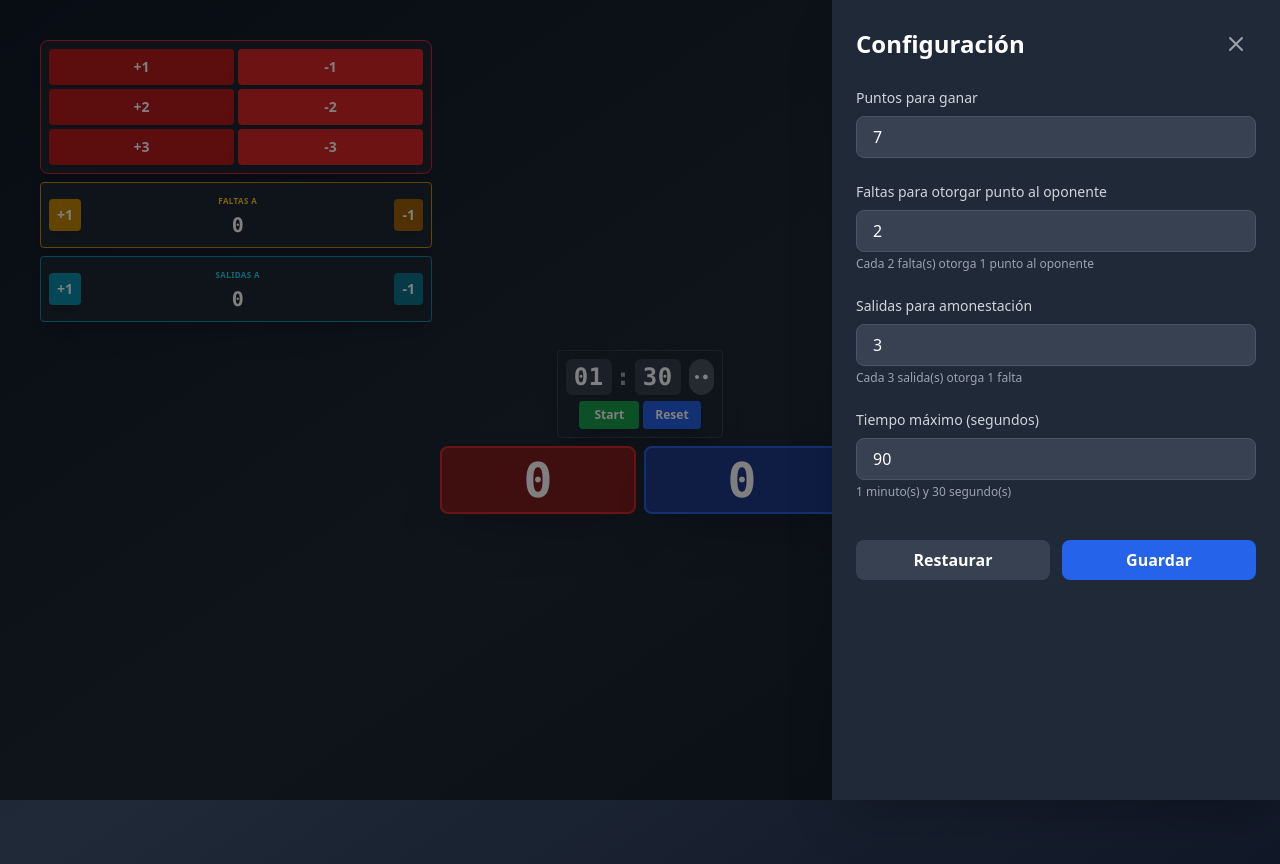
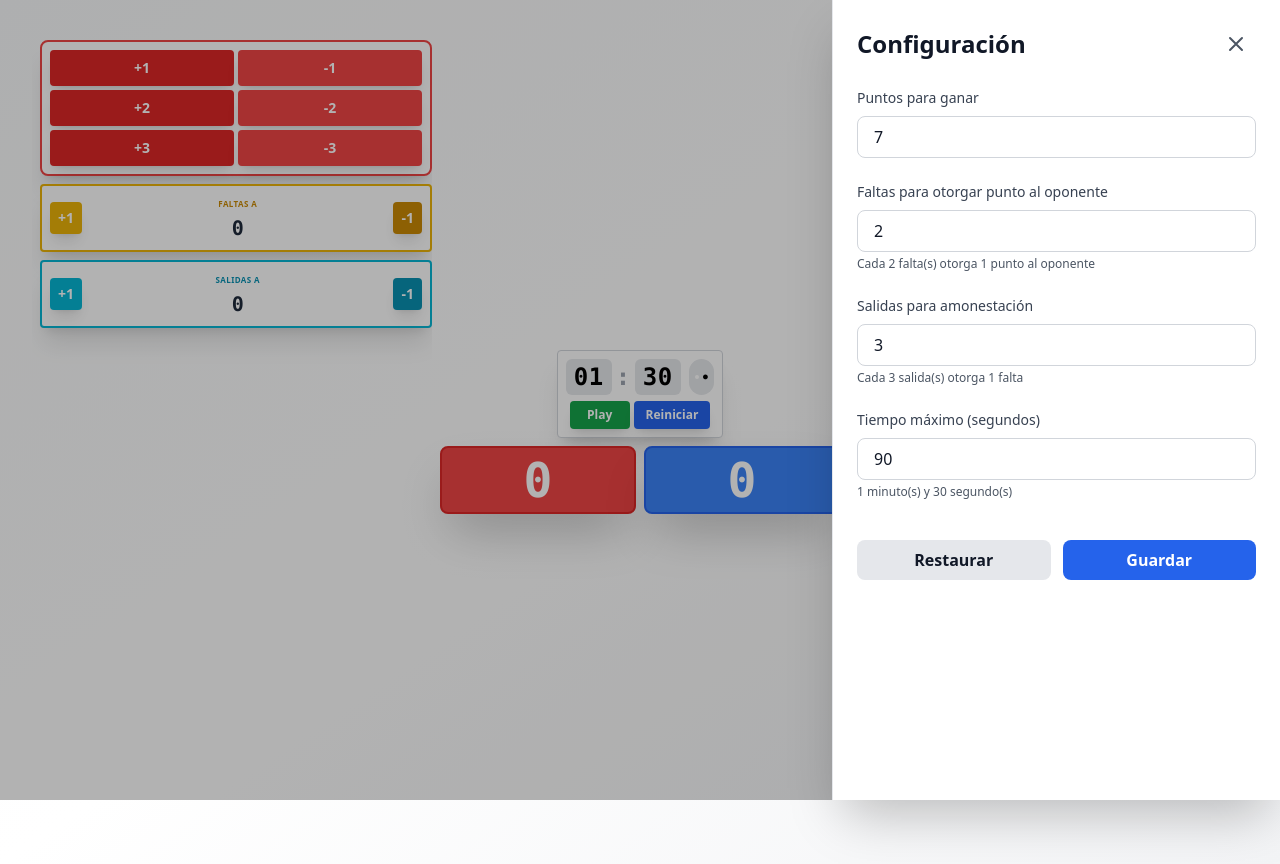
Before and after one commit to JCalderin91/combat-score, a Vue app: page / in a window 1280 px wide. Both pictures are taken after a click on the button 1250 px from the left and 30 px from the top of the page. Built offline with nearby package versions, Linux system fonts and the light colour scheme.

Commit message:
Update UI styles for improved accessibility and visual consistency across components. Change background colors, text colors, and button styles in various components including App.vue, ConfigPanel.vue, PlayerControls.vue, PlayerScore.vue, PlayerStats.vue, Timer.vue, and index.html.

```diff
--- a/index.html
+++ b/index.html
@@ -22,7 +22,7 @@
     <meta name="twitter:description" content="Sistema digital de puntuación para combates deportivos en tiempo real." />
 
     <!-- Theme Color -->
-    <meta name="theme-color" content="#111827" />
+    <meta name="theme-color" content="#ffffff" />
 
     <!-- Robots -->
     <meta name="robots" content="index, follow" />
--- a/src/App.vue
+++ b/src/App.vue
@@ -14,14 +14,14 @@ const { isFullscreen, toggleFullscreen } = useFullscreen();
 </script>
 
 <template>
-  <div class="min-h-screen bg-gradient-to-br from-gray-900 via-gray-800 to-gray-900 p-2 sm:p-4 md:p-8 relative">
+  <div class="min-h-screen bg-gradient-to-br from-gray-50 via-white to-gray-100 p-2 sm:p-4 md:p-8 relative">
 
     <!-- Botones flotantes superiores -->
     <div class="fixed top-2 right-2 sm:top-3 sm:right-3 z-30 flex gap-2">
       <!-- Botón de pantalla completa -->
       <button
         @click="toggleFullscreen"
-        class="bg-gray-800/50 hover:bg-gray-700/70 text-gray-400 hover:text-gray-300 p-1.5 sm:p-2 rounded-lg shadow-sm transition-all hover:scale-105 active:scale-95 backdrop-blur-sm"
+        class="bg-white/80 hover:bg-gray-100 text-gray-600 hover:text-gray-800 p-1.5 sm:p-2 rounded-lg shadow-md transition-all hover:scale-105 active:scale-95 backdrop-blur-sm border border-gray-200"
         :aria-label="isFullscreen ? 'Salir de pantalla completa' : 'Pantalla completa'"
       >
         <!-- Icono de expandir (cuando NO está en pantalla completa) -->
@@ -37,7 +37,7 @@ const { isFullscreen, toggleFullscreen } = useFullscreen();
       <!-- Botón flotante de configuración -->
       <button
         @click="openConfig"
-        class="bg-gray-800/50 hover:bg-gray-700/70 text-gray-400 hover:text-gray-300 p-1.5 sm:p-2 rounded-lg shadow-sm transition-all hover:scale-105 active:scale-95 backdrop-blur-sm"
+        class="bg-white/80 hover:bg-gray-100 text-gray-600 hover:text-gray-800 p-1.5 sm:p-2 rounded-lg shadow-md transition-all hover:scale-105 active:scale-95 backdrop-blur-sm border border-gray-200"
         aria-label="Configuración"
       >
         <svg class="w-4 h-4 sm:w-5 sm:h-5" fill="none" stroke="currentColor" viewBox="0 0 24 24">
--- a/src/components/ConfigPanel.vue
+++ b/src/components/ConfigPanel.vue
@@ -51,7 +51,7 @@ const handleClose = () => {
   <Transition name="fade">
     <div
       v-if="isOpen"
-      class="fixed inset-0 bg-black bg-opacity-50 z-40"
+      class="fixed inset-0 bg-black bg-opacity-30 z-40"
       @click="handleClose"
     ></div>
   </Transition>
@@ -60,16 +60,16 @@ const handleClose = () => {
   <Transition name="slide">
     <div
       v-if="isOpen"
-      class="fixed top-0 right-0 h-full w-full max-w-md bg-gray-800 shadow-2xl z-50 overflow-y-auto"
+      class="fixed top-0 right-0 h-full w-full max-w-md bg-white shadow-2xl z-50 overflow-y-auto border-l border-gray-200"
       @click.stop
     >
       <div class="p-4 sm:p-6">
         <!-- Header -->
         <div class="flex items-center justify-between mb-6">
-          <h2 class="text-2xl font-bold text-white">Configuración</h2>
+          <h2 class="text-2xl font-bold text-gray-900">Configuración</h2>
           <button
             @click="handleClose"
-            class="text-gray-400 hover:text-white transition-colors p-2 rounded-lg hover:bg-gray-700"
+            class="text-gray-600 hover:text-gray-900 transition-colors p-2 rounded-lg hover:bg-gray-100"
           >
             <svg class="w-6 h-6" fill="none" stroke="currentColor" viewBox="0 0 24 24">
               <path stroke-linecap="round" stroke-linejoin="round" stroke-width="2" d="M6 18L18 6M6 6l12 12" />
@@ -81,65 +81,65 @@ const handleClose = () => {
         <form @submit.prevent="handleSubmit" class="space-y-6">
           <!-- Puntos para ganar -->
           <div>
-            <label class="block text-sm font-medium text-gray-300 mb-2">
+            <label class="block text-sm font-medium text-gray-700 mb-2">
               Puntos para ganar
             </label>
             <input
               v-model.number="formData.pointsToWin"
               type="number"
               min="1"
-              class="w-full px-4 py-2 bg-gray-700 text-white rounded-lg border border-gray-600 focus:border-blue-500 focus:ring-2 focus:ring-blue-500 focus:outline-none"
+              class="w-full px-4 py-2 bg-white text-gray-900 rounded-lg border border-gray-300 focus:border-blue-500 focus:ring-2 focus:ring-blue-500 focus:outline-none"
               required
             />
           </div>
 
           <!-- Faltas para punto -->
           <div>
-            <label class="block text-sm font-medium text-gray-300 mb-2">
+            <label class="block text-sm font-medium text-gray-700 mb-2">
               Faltas para otorgar punto al oponente
             </label>
             <input
               v-model.number="formData.foulsForPoint"
               type="number"
               min="1"
-              class="w-full px-4 py-2 bg-gray-700 text-white rounded-lg border border-gray-600 focus:border-blue-500 focus:ring-2 focus:ring-blue-500 focus:outline-none"
+              class="w-full px-4 py-2 bg-white text-gray-900 rounded-lg border border-gray-300 focus:border-blue-500 focus:ring-2 focus:ring-blue-500 focus:outline-none"
               required
             />
-            <p class="mt-1 text-xs text-gray-400">
+            <p class="mt-1 text-xs text-gray-600">
               Cada {{ formData.foulsForPoint }} falta(s) otorga 1 punto al oponente
             </p>
           </div>
 
           <!-- Salidas para amonestación -->
           <div>
-            <label class="block text-sm font-medium text-gray-300 mb-2">
+            <label class="block text-sm font-medium text-gray-700 mb-2">
               Salidas para amonestación
             </label>
             <input
               v-model.number="formData.exitsForWarning"
               type="number"
               min="1"
-              class="w-full px-4 py-2 bg-gray-700 text-white rounded-lg border border-gray-600 focus:border-blue-500 focus:ring-2 focus:ring-blue-500 focus:outline-none"
+              class="w-full px-4 py-2 bg-white text-gray-900 rounded-lg border border-gray-300 focus:border-blue-500 focus:ring-2 focus:ring-blue-500 focus:outline-none"
               required
             />
-            <p class="mt-1 text-xs text-gray-400">
+            <p class="mt-1 text-xs text-gray-600">
               Cada {{ formData.exitsForWarning }} salida(s) otorga 1 falta
             </p>
           </div>
 
           <!-- Tiempo máximo -->
           <div>
-            <label class="block text-sm font-medium text-gray-300 mb-2">
+            <label class="block text-sm font-medium text-gray-700 mb-2">
               Tiempo máximo (segundos)
             </label>
             <input
               v-model.number="formData.maxTimeInSeconds"
               type="number"
               min="1"
-              class="w-full px-4 py-2 bg-gray-700 text-white rounded-lg border border-gray-600 focus:border-blue-500 focus:ring-2 focus:ring-blue-500 focus:outline-none"
+              class="w-full px-4 py-2 bg-white text-gray-900 rounded-lg border border-gray-300 focus:border-blue-500 focus:ring-2 focus:ring-blue-500 focus:outline-none"
               required
             />
-            <p class="mt-1 text-xs text-gray-400">
+            <p class="mt-1 text-xs text-gray-600">
               {{ Math.floor(formData.maxTimeInSeconds / 60) }} minuto(s) y {{ formData.maxTimeInSeconds % 60 }} segundo(s)
             </p>
           </div>
@@ -149,7 +149,7 @@ const handleClose = () => {
             <button
               type="button"
               @click="handleReset"
-              class="flex-1 px-4 py-2 bg-gray-700 hover:bg-gray-600 text-white font-semibold rounded-lg transition-colors"
+              class="flex-1 px-4 py-2 bg-gray-200 hover:bg-gray-300 text-gray-900 font-semibold rounded-lg transition-colors"
             >
               Restaurar
             </button>
--- a/src/components/PlayerControls.vue
+++ b/src/components/PlayerControls.vue
@@ -13,23 +13,23 @@ const emit = defineEmits<{
 
 const colorClasses = {
   red: {
-    border: 'border-red-600',
-    title: 'text-red-400',
-    btnLight: 'bg-red-600 hover:bg-red-500 active:bg-red-700',
-    btnDark: 'bg-red-700 hover:bg-red-600 active:bg-red-800'
+    border: 'border-red-500',
+    title: 'text-red-600',
+    btnLight: 'bg-red-500 hover:bg-red-400 active:bg-red-600',
+    btnDark: 'bg-red-600 hover:bg-red-500 active:bg-red-700'
   },
   blue: {
-    border: 'border-blue-600',
-    title: 'text-blue-400',
-    btnLight: 'bg-blue-600 hover:bg-blue-500 active:bg-blue-700',
-    btnDark: 'bg-blue-700 hover:bg-blue-600 active:bg-blue-800'
+    border: 'border-blue-500',
+    title: 'text-blue-600',
+    btnLight: 'bg-blue-500 hover:bg-blue-400 active:bg-blue-600',
+    btnDark: 'bg-blue-600 hover:bg-blue-500 active:bg-blue-700'
   }
 };
 </script>
 
 <template>
   <div
-    class="bg-gray-800 rounded-xl sm:rounded-2xl landscape:rounded-lg shadow-xl p-3 sm:p-4 md:p-6 landscape:p-2 border"
+    class="bg-white rounded-xl sm:rounded-2xl landscape:rounded-lg shadow-xl p-3 sm:p-4 md:p-6 landscape:p-2 border-2"
     :class="colorClasses[color].border">
     <div class="space-y-2 sm:space-y-3 landscape:space-y-1">
       <div class="flex gap-2 sm:gap-3 landscape:gap-1">
--- a/src/components/PlayerScore.vue
+++ b/src/components/PlayerScore.vue
@@ -9,11 +9,11 @@ defineProps<Props>();
 
 const colorClasses = {
   red: {
-    bg: 'bg-red-900',
+    bg: 'bg-red-500',
     border: 'border-red-600'
   },
   blue: {
-    bg: 'bg-blue-900',
+    bg: 'bg-blue-500',
     border: 'border-blue-600'
   }
 };
--- a/src/components/PlayerStats.vue
+++ b/src/components/PlayerStats.vue
@@ -17,35 +17,35 @@ const emit = defineEmits<{
 
 const colorClasses = {
   yellow: {
-    border: 'border-yellow-600',
-    label: 'text-yellow-400',
-    btnLight: 'bg-yellow-600 hover:bg-yellow-500 active:bg-yellow-700',
-    btnDark: 'bg-yellow-700 hover:bg-yellow-600 active:bg-yellow-800'
+    border: 'border-yellow-500',
+    label: 'text-yellow-600',
+    btnLight: 'bg-yellow-500 hover:bg-yellow-400 active:bg-yellow-600',
+    btnDark: 'bg-yellow-600 hover:bg-yellow-500 active:bg-yellow-700'
   },
   orange: {
-    border: 'border-orange-600',
-    label: 'text-orange-400',
-    btnLight: 'bg-orange-600 hover:bg-orange-500 active:bg-orange-700',
-    btnDark: 'bg-orange-700 hover:bg-orange-600 active:bg-orange-800'
+    border: 'border-orange-500',
+    label: 'text-orange-600',
+    btnLight: 'bg-orange-500 hover:bg-orange-400 active:bg-orange-600',
+    btnDark: 'bg-orange-600 hover:bg-orange-500 active:bg-orange-700'
   },
   cyan: {
-    border: 'border-cyan-600',
-    label: 'text-cyan-400',
-    btnLight: 'bg-cyan-600 hover:bg-cyan-500 active:bg-cyan-700',
-    btnDark: 'bg-cyan-700 hover:bg-cyan-600 active:bg-cyan-800'
+    border: 'border-cyan-500',
+    label: 'text-cyan-600',
+    btnLight: 'bg-cyan-500 hover:bg-cyan-400 active:bg-cyan-600',
+    btnDark: 'bg-cyan-600 hover:bg-cyan-500 active:bg-cyan-700'
   },
   teal: {
-    border: 'border-teal-600',
-    label: 'text-teal-400',
-    btnLight: 'bg-teal-600 hover:bg-teal-500 active:bg-teal-700',
-    btnDark: 'bg-teal-700 hover:bg-teal-600 active:bg-teal-800'
+    border: 'border-teal-500',
+    label: 'text-teal-600',
+    btnLight: 'bg-teal-500 hover:bg-teal-400 active:bg-teal-600',
+    btnDark: 'bg-teal-600 hover:bg-teal-500 active:bg-teal-700'
   }
 };
 </script>
 
 <template>
   <div
-    class="bg-gray-800 rounded-lg sm:rounded-xl landscape:rounded shadow-xl p-2 sm:p-4 md:p-6 landscape:p-2 border"
+    class="bg-white rounded-lg sm:rounded-xl landscape:rounded shadow-xl p-2 sm:p-4 md:p-6 landscape:p-2 border-2"
     :class="colorClasses[color].border">
     <div class="flex items-center justify-between gap-2 sm:gap-4 landscape:gap-1">
       <button
@@ -61,7 +61,7 @@ const colorClasses = {
           :class="colorClasses[color].label">
           {{ label }} {{ playerName }}
         </div>
-        <div class="text-white text-2xl sm:text-3xl landscape:text-xl font-bold font-mono">{{ count }}</div>
+        <div class="text-gray-900 text-2xl sm:text-3xl landscape:text-xl font-bold font-mono text-slate-800">{{ count }}</div>
       </div>
       <button
         @click="emit('remove')"
--- a/src/components/Timer.vue
+++ b/src/components/Timer.vue
@@ -43,15 +43,15 @@ const statusIcon = computed(() => {
 </script>
 
 <template>
-  <div class="bg-gray-800 rounded-lg sm:rounded-xl landscape:rounded shadow-xl p-2 sm:p-3 landscape:p-2 border border-gray-700">
+  <div class="bg-white rounded-lg sm:rounded-xl landscape:rounded shadow-xl p-2 sm:p-3 landscape:p-2 border border-gray-300">
     <div class="flex justify-center items-center text-2xl sm:text-3xl md:text-4xl landscape:text-2xl font-bold font-mono tracking-wide">
       <span
         class="px-2 py-1 sm:px-3 sm:py-1.5 landscape:px-2 landscape:py-0.5 rounded-md transition-colors duration-300"
         :class="{
-          'bg-red-700 text-white': getStatusColor === 'red',
-          'bg-green-700 text-white': getStatusColor === 'green',
-          'bg-yellow-600 text-white': getStatusColor === 'yellow',
-          'bg-gray-700 text-white': getStatusColor === 'gray'
+          'bg-red-600 text-white': getStatusColor === 'red',
+          'bg-green-300 text-black': getStatusColor === 'green',
+          'bg-yellow-300 text-black': getStatusColor === 'yellow',
+          'bg-gray-200 text-black': getStatusColor === 'gray'
         }">
         {{ formattedMinutes }}
       </span>
@@ -66,10 +66,10 @@ const statusIcon = computed(() => {
       <span
         class="px-2 py-1 sm:px-3 sm:py-1.5 landscape:px-2 landscape:py-0.5 rounded-md transition-colors duration-300"
         :class="{
-          'bg-red-700 text-white': getStatusColor === 'red',
-          'bg-green-700 text-white': getStatusColor === 'green',
-          'bg-yellow-600 text-white': getStatusColor === 'yellow',
-          'bg-gray-700 text-white': getStatusColor === 'gray'
+          'bg-red-600 text-white': getStatusColor === 'red',
+          'bg-green-300 text-black': getStatusColor === 'green',
+          'bg-yellow-300 text-black': getStatusColor === 'yellow',
+          'bg-gray-200 text-black': getStatusColor === 'gray'
         }">
         {{ formattedSeconds }}
       </span>
@@ -79,9 +79,9 @@ const statusIcon = computed(() => {
         class="inline-flex items-center ml-3 landscape:ml-2 px-2 py-0.5 sm:px-2.5 sm:py-1 landscape:px-1.5 landscape:py-0.5 rounded-full text-[9px] sm:text-[10px] landscape:text-[8px] font-semibold transition-colors duration-300"
         :class="{
           'bg-red-600 text-white': getStatusColor === 'red',
-          'bg-green-600 text-white': getStatusColor === 'green',
-          'bg-yellow-600 text-white': getStatusColor === 'yellow',
-          'bg-gray-600 text-white': getStatusColor === 'gray'
+          'bg-green-300 text-black': getStatusColor === 'green',
+          'bg-yellow-300 text-black': getStatusColor === 'yellow',
+          'bg-gray-200 text-black': getStatusColor === 'gray'
         }">
         <span
           class="w-1 h-1 sm:w-1.5 sm:h-1.5 landscape:w-1 landscape:h-1 rounded-full mr-1"
@@ -95,19 +95,19 @@ const statusIcon = computed(() => {
       <button
         @click="handleToggleTimer"
         :disabled="isFinished"
-        class="bg-green-600 hover:bg-green-700 active:bg-green-800 disabled:bg-gray-600 disabled:cursor-not-allowed text-white font-bold px-4 py-2 sm:px-5 sm:py-2.5 landscape:px-3 landscape:py-1.5 rounded-lg landscape:rounded shadow-lg active:scale-95 transition-all duration-200 min-w-[80px] sm:min-w-[90px] landscape:min-w-[60px] text-xs sm:text-sm landscape:text-xs">
-        {{ isRunning ? 'Pause' : 'Start' }}
+        class="bg-green-600 hover:bg-green-700 active:bg-green-800 disabled:bg-gray-400 disabled:cursor-not-allowed text-white font-bold px-4 py-2 sm:px-5 sm:py-2.5 landscape:px-3 landscape:py-1.5 rounded-lg landscape:rounded shadow-lg active:scale-95 transition-all duration-200 min-w-[80px] sm:min-w-[90px] landscape:min-w-[60px] text-xs sm:text-sm landscape:text-xs">
+        {{ isRunning ? 'Pause' : 'Play' }}
       </button>
       <button
         @click="emit('reset')"
         class="bg-blue-600 hover:bg-blue-700 active:bg-blue-800 text-white font-bold px-4 py-2 sm:px-5 sm:py-2.5 landscape:px-3 landscape:py-1.5 rounded-lg landscape:rounded shadow-lg active:scale-95 transition-all duration-200 text-xs sm:text-sm landscape:text-xs">
-        Reset
+        Reiniciar
       </button>
     </div>
 
     <!-- Game Status Messages -->
     <div v-if="isFinished" class="mt-2 landscape:mt-1 text-center">
-      <div class="bg-yellow-500 text-gray-900 font-bold text-sm sm:text-base landscape:text-xs py-1.5 px-3 sm:py-2 sm:px-4 landscape:py-1 landscape:px-2 rounded-lg landscape:rounded inline-block">
+      <div class="bg-yellow-400 text-gray-900 font-bold text-sm sm:text-base landscape:text-xs py-1.5 px-3 sm:py-2 sm:px-4 landscape:py-1 landscape:px-2 rounded-lg landscape:rounded inline-block shadow-md">
         <span v-if="winner">
           ¡Jugador {{ winner }} GANA!
           <span class="hidden sm:inline" v-if="reason === 'points'"> (Puntos)</span>
```
